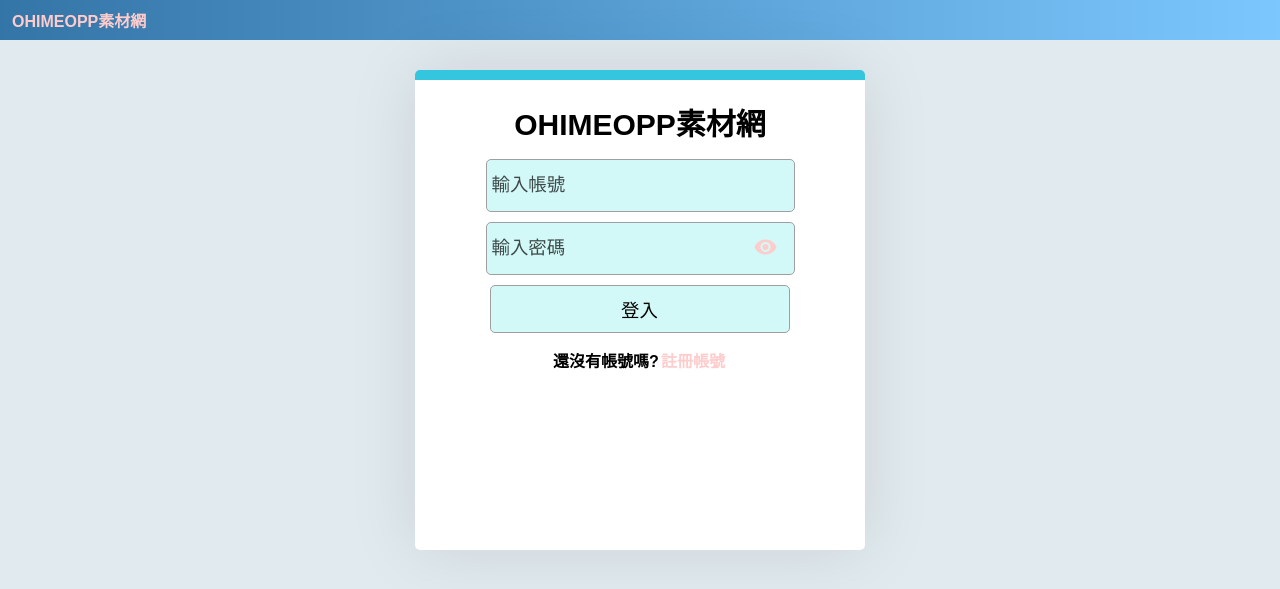
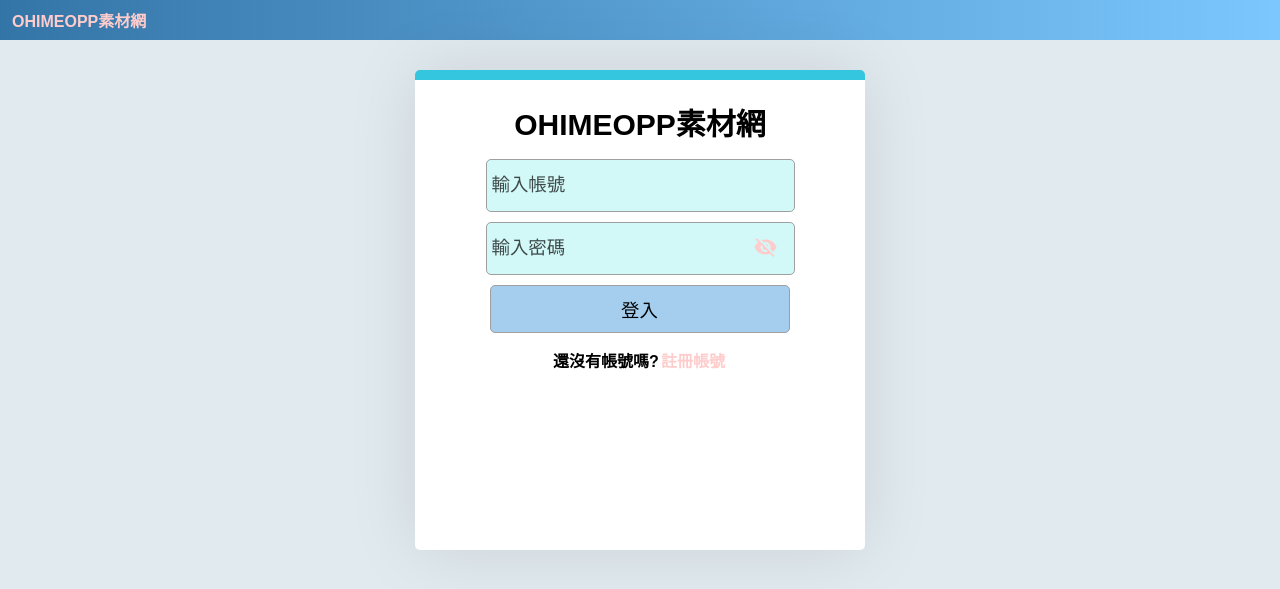
Before and after one commit to OHIMEOPP/PHP, a PHP site: page /indexAcount.php in a window 1280 px wide. Shown: the top 589 px of the page. Run offline with PHP 8.4, Linux system fonts and the light colour scheme; some web fonts are replaced.

Commit message:
update 登入按鈕、密碼顯示按鈕

```diff
--- a/css/Account.css
+++ b/css/Account.css
@@ -94,6 +94,7 @@ input:focus {
 }
 .submit{
     cursor: pointer;
+    background-color: rgb(164, 205, 238);
 }
 .switch-register{
     margin: 10px;
--- a/indexAcount.php
+++ b/indexAcount.php
@@ -42,7 +42,7 @@ require_once 'function.php';
                         <div class="passwordzone">
                             <input id="password" type="password" value="" placeholder="輸入密碼" required='required'><br>
                             <a href="#">
-                                <i class="material-icons" onclick="swdisplay('password')">visibility</i>
+                                <i class="material-icons" id="material-icons" onclick="swdisplay('password')">visibility_off</i>
                             </a>
                         </div>
                         <input type="submit" value="登入" class="submit" onclick="xhraccount()">
@@ -104,14 +104,17 @@ require_once 'function.php';
         const password = document.getElementById("password");
         const signzon = document.getElementById("signzone");
         const loginzon = document.getElementById("login");
+        const material_icons = document.getElementById("material-icons");
         switch (item) {
             case "password":
                 if (password.type == "password") {
                     password.type = "text";
+                    material_icons.textContent = "visibility";
                 }
 
                 else {
                     password.type = "password";
+                    material_icons.textContent = "visibility_off";
                 }
                 break;
             case "signzone":
```
